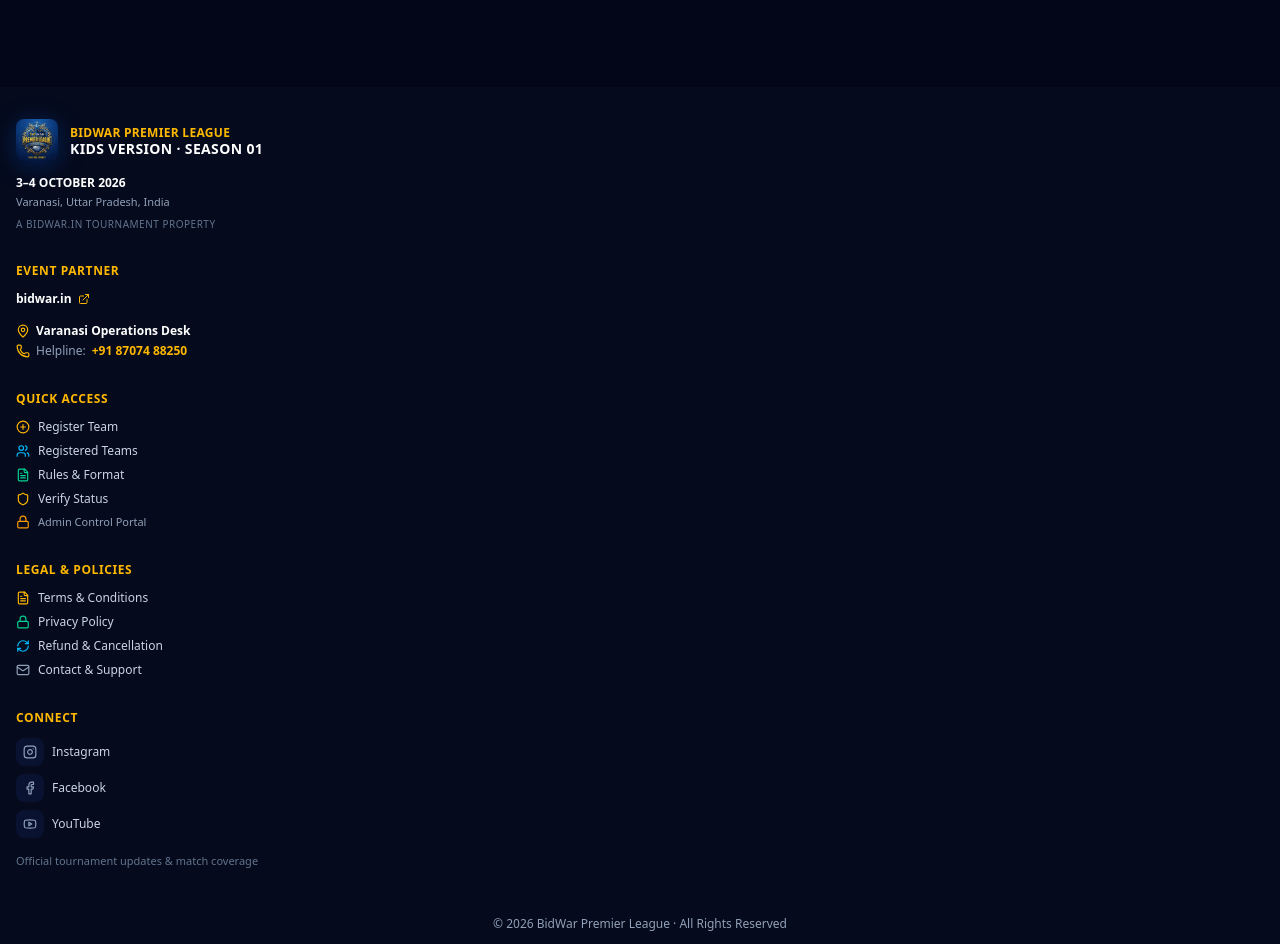
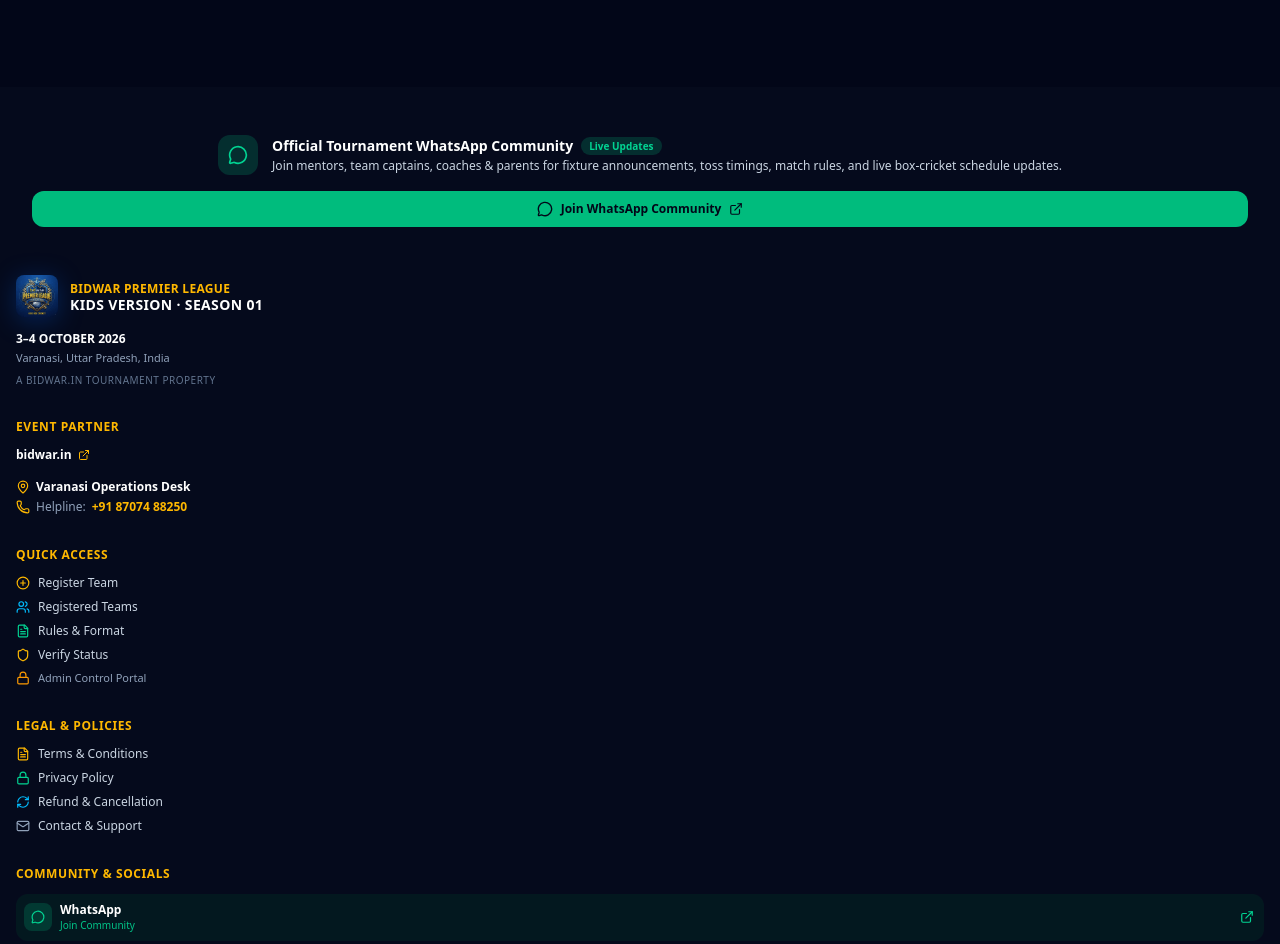
Before and after one commit to tusharsaraswat1988/BPL-REGISTRATION-FORM, a React (Vite) app: page /verify in a window 1280 px wide. Shown: the part 620-1564 px from the top of the page. Built offline with nearby package versions, Linux system fonts and the light colour scheme; no server answers.

Commit message:
Update official WhatsApp community invite link and add community CTA to footer

```diff
--- a/src/components/Footer.tsx
+++ b/src/components/Footer.tsx
@@ -1,4 +1,4 @@
-import { ExternalLink, Shield, Instagram, Facebook, Youtube, Lock, PlusCircle, Users, FileText, RefreshCw, Mail, Phone, MapPin } from 'lucide-react';
+import { ExternalLink, Shield, Instagram, Facebook, Youtube, Lock, PlusCircle, Users, FileText, RefreshCw, Mail, Phone, MapPin, MessageCircle } from 'lucide-react';
 import { BplLogo } from './BplLogo';
 import { TOURNAMENT_CONFIG } from '../config/tournamentConfig';
 
@@ -17,6 +17,40 @@
   return (
     <footer className="no-print bg-[#050A1C] border-t border-[#1A2C68] text-slate-400 text-xs mt-12 sm:mt-16 font-sans">
       <div className="max-w-7xl mx-auto px-4 sm:px-6 lg:px-8">
+        {/* Official Tournament WhatsApp Community Highlight Banner */}
+        <div className="pt-8 sm:pt-10">
+          <div className="p-4 sm:p-5 rounded-2xl bg-gradient-to-r from-emerald-950/60 via-[#091535] to-emerald-950/60 border border-emerald-500/30 flex flex-col md:flex-row items-center justify-between gap-4 shadow-lg shadow-black/40">
+            <div className="flex items-center gap-3.5 text-left">
+              <div className="w-10 h-10 rounded-xl bg-emerald-500/20 border border-emerald-500/40 flex items-center justify-center text-emerald-400 flex-shrink-0">
+                <MessageCircle className="w-5 h-5" />
+              </div>
+              <div>
+                <h4 className="text-sm font-bold text-white font-heading flex items-center gap-2">
+                  <span>Official Tournament WhatsApp Community</span>
+                  <span className="px-2 py-0.5 rounded-full bg-emerald-500/20 text-emerald-400 text-[10px] font-semibold border border-emerald-500/30">
+                    Live Updates
+                  </span>
+                </h4>
+                <p className="text-xs text-slate-300 mt-0.5">
+                  Join mentors, team captains, coaches & parents for fixture announcements, toss timings, match rules, and live box-cricket schedule updates.
+                </p>
+              </div>
+            </div>
+
+            <a
+              href={TOURNAMENT_CONFIG.WHATSAPP_COMMUNITY_URL}
+              target="_blank"
+              rel="noopener noreferrer"
+              aria-label="Join Official Tournament WhatsApp Community"
+              className="w-full md:w-auto px-5 py-2.5 rounded-xl bg-emerald-500 hover:bg-emerald-400 text-slate-950 font-bold text-xs flex items-center justify-center gap-2 shadow-lg shadow-emerald-500/25 transition-all flex-shrink-0 cursor-pointer"
+            >
+              <MessageCircle className="w-4 h-4" />
+              <span>Join WhatsApp Community</span>
+              <ExternalLink className="w-3.5 h-3.5" />
+            </a>
+          </div>
+        </div>
+
         {/* Main Multi-Column Horizontal Footer Grid */}
         <div className="grid grid-cols-1 sm:grid-cols-2 md:grid-cols-3 lg:grid-cols-5 gap-8 py-8 sm:py-12">
           {/* Column 1: Brand & Tournament Identity */}
@@ -188,9 +222,28 @@
           {/* Column 5: Connect & Socials */}
           <div className="space-y-3">
             <span className="text-xs font-bold uppercase tracking-wider text-[#FFB800] block">
-              CONNECT
+              COMMUNITY & SOCIALS
             </span>
             <div className="flex flex-col gap-2">
+              <a
+                href={TOURNAMENT_CONFIG.WHATSAPP_COMMUNITY_URL}
+                target="_blank"
+                rel="noopener noreferrer"
+                aria-label="Official Tournament WhatsApp Community"
+                className="inline-flex items-center justify-between p-2 rounded-xl bg-emerald-950/40 border border-emerald-500/30 text-emerald-300 hover:bg-emerald-900/50 hover:border-emerald-400 text-xs font-semibold transition-all group cursor-pointer"
+              >
+                <div className="flex items-center gap-2">
+                  <div className="w-7 h-7 rounded-lg bg-emerald-500/20 border border-emerald-500/30 flex items-center justify-center text-emerald-400 group-hover:scale-105 transition-transform">
+                    <MessageCircle className="w-3.5 h-3.5" />
+                  </div>
+                  <div className="text-left">
+                    <span className="text-white text-xs block font-bold leading-tight">WhatsApp</span>
+                    <span className="text-[10px] text-emerald-400/90 font-normal">Join Community</span>
+                  </div>
+                </div>
+                <ExternalLink className="w-3.5 h-3.5 text-emerald-400 group-hover:translate-x-0.5 transition-transform mr-0.5" />
+              </a>
+
               <a
                 href={TOURNAMENT_CONFIG.BIDWAR_INSTAGRAM_URL}
                 target="_blank"
--- a/src/config/tournamentConfig.ts
+++ b/src/config/tournamentConfig.ts
@@ -111,8 +111,8 @@
   SPONSORS: [] as SponsorConfig[],
 
   // Community & Communications
-  WHATSAPP_LINK: "https://chat.whatsapp.com/bidwar-kids-bpl2026",
-  WHATSAPP_COMMUNITY_URL: "https://chat.whatsapp.com/bidwar-kids-bpl2026",
+  WHATSAPP_LINK: "https://chat.whatsapp.com/EKFpdfeY8XSHwZ7jDbKkPS",
+  WHATSAPP_COMMUNITY_URL: "https://chat.whatsapp.com/EKFpdfeY8XSHwZ7jDbKkPS",
 
   // Team Pass Feature Flag
   TEAM_PASS_ENABLED: false,
--- a/src/server/routes/publicRoutes.ts
+++ b/src/server/routes/publicRoutes.ts
@@ -47,7 +47,7 @@
       totalSlots: 8,
     },
   ],
-  whatsappCommunityUrl: 'https://chat.whatsapp.com/bidwar-kids-bpl2026',
+  whatsappCommunityUrl: 'https://chat.whatsapp.com/EKFpdfeY8XSHwZ7jDbKkPS',
   paymentConfig: {
     gateway: 'CASHFREE',
     cashfreeMode: config.cashfree.environment === 'PRODUCTION' ? 'production' : 'sandbox',
```
